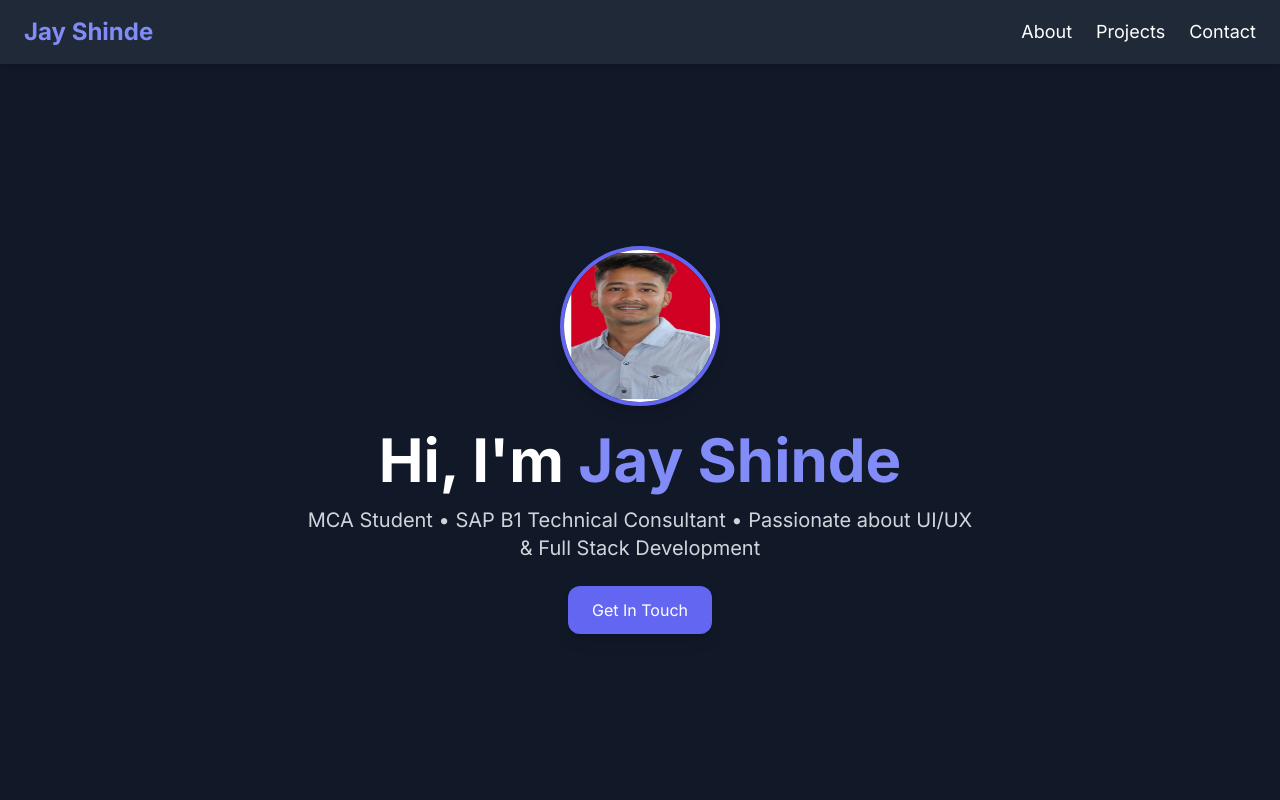
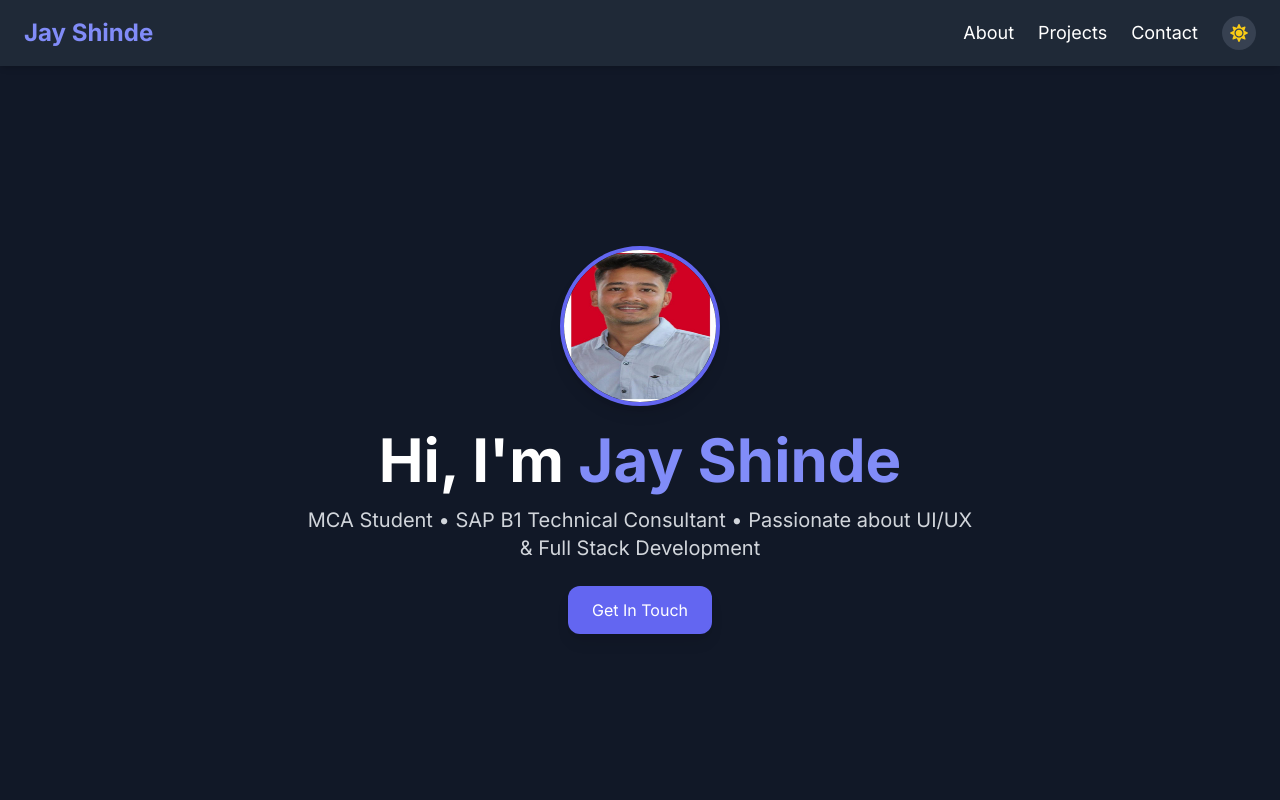
Before and after one commit to jayshinde-9823/MyPortfolio, a React (Create React App) app: page / in a window 1280 px wide. Shown: the top 800 px of the page. Built offline with nearby package versions, Linux system fonts and the light colour scheme.

Commit message:
Update Navbar.js

```diff
--- a/src/components/Navbar.js
+++ b/src/components/Navbar.js
@@ -1,14 +1,23 @@
 import React from "react";
+import { FaMoon, FaSun } from "react-icons/fa";
 
-function Navbar() {
+function Navbar({ darkMode, setDarkMode }) {
   return (
-    <nav className="bg-gray-800 shadow-md fixed w-full z-10">
+    <nav className="bg-gray-200 dark:bg-gray-800 shadow-md fixed w-full z-10 transition">
       <div className="max-w-7xl mx-auto px-6 py-4 flex justify-between items-center">
-        <h1 className="text-2xl font-bold text-indigo-400">Jay Shinde</h1>
-        <ul className="flex gap-6 text-lg">
-          <li><a href="#about" className="hover:text-indigo-400">About</a></li>
-          <li><a href="#projects" className="hover:text-indigo-400">Projects</a></li>
-          <li><a href="#contact" className="hover:text-indigo-400">Contact</a></li>
+        <h1 className="text-2xl font-bold text-indigo-500 dark:text-indigo-400">Jay Shinde</h1>
+        <ul className="flex gap-6 text-lg items-center">
+          <li><a href="#about" className="hover:text-indigo-500 dark:hover:text-indigo-400">About</a></li>
+          <li><a href="#projects" className="hover:text-indigo-500 dark:hover:text-indigo-400">Projects</a></li>
+          <li><a href="#contact" className="hover:text-indigo-500 dark:hover:text-indigo-400">Contact</a></li>
+          <li>
+            <button
+              onClick={() => setDarkMode(!darkMode)}
+              className="p-2 rounded-full bg-gray-300 dark:bg-gray-700 hover:scale-110 transition"
+            >
+              {darkMode ? <FaSun className="text-yellow-400" /> : <FaMoon className="text-gray-900" />}
+            </button>
+          </li>
         </ul>
       </div>
     </nav>
```
